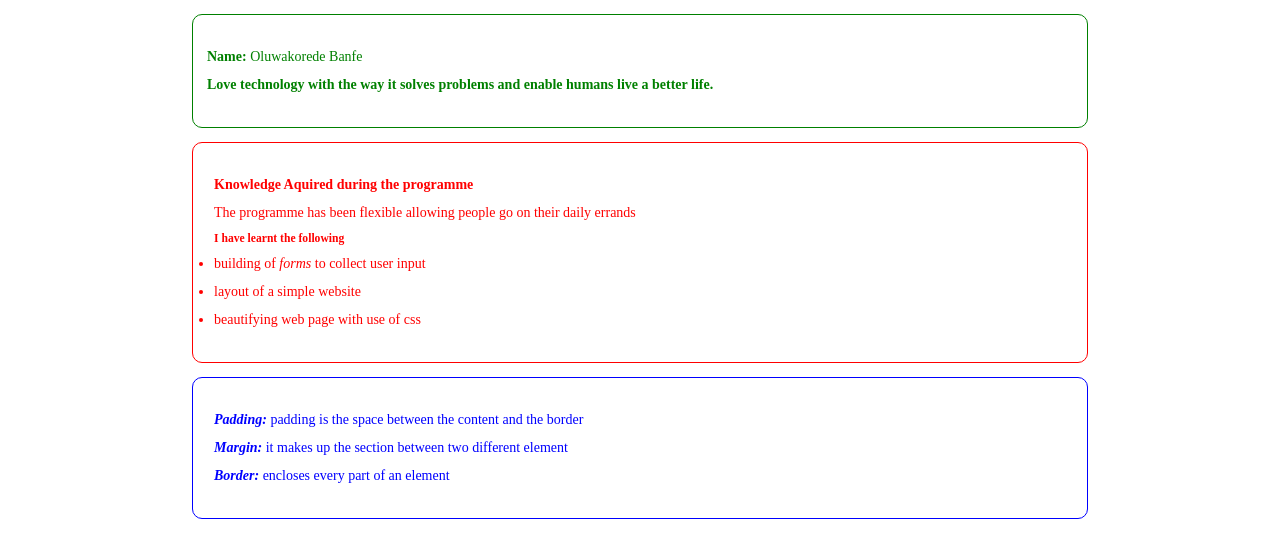
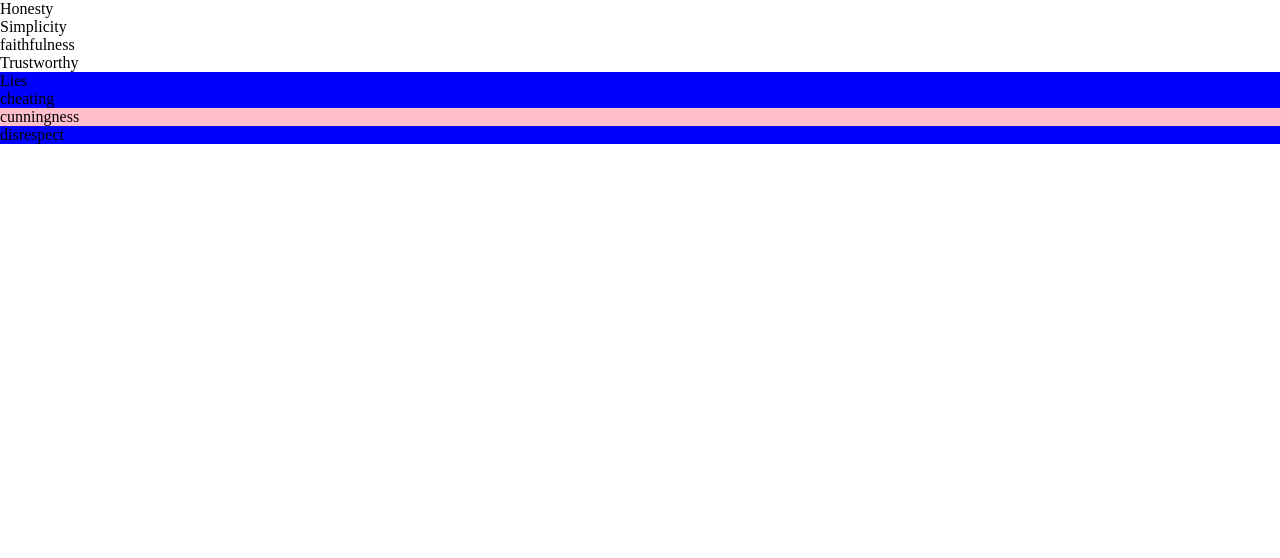
Before and after one commit to koredebanfe/Stuterncss, a plain HTML site: page index.html in a window 1280 px wide. Drawn offline with Linux system fonts and the light colour scheme.

Commit message:
feat:added another branch named css1

```diff
--- a/index.css
+++ b/index.css
@@ -4,50 +4,14 @@
     margin: 0;
 }
 
-h1 {
-    font-size: 18px;
+.ordered__Likes {
+    background-color: blue;
 }
 
-main {
-    max-width: 70vw;
-    margin: 0 auto;
+#ordered__Likes__cunning{
+    background-color: yellow;
 }
 
-.first__section {
-    font-size: 14px;
-    color: green;
-    line-height: 2;
-    border: 1px solid green;
-    border-radius: 10px;
-    padding: 2em 1em;
-    margin-top: 1em;
+.cunning {
+    background-color: blueviolet;
 }
-
-.first__section span {
-    font-weight: 900;
-}
-
-.second__section {
-    color: red;
-    border: 1px solid red;
-    border-radius: 10px;
-    padding: 2em 1.5em;
-    line-height: 2;
-    margin-top: 1em;
-    font-size: 14px;
-}
-
-.third__section {
-    color: blue;
-    border: 1px solid blue ;
-    border-radius: 10px;
-    padding: 2em 1.5em;
-    line-height: 2;
-    margin-top: 1em;
-    font-size: 14px;
-    margin-bottom: 1em;
-}
-
-.third__section span {
-    font-style: italic;
-}
--- a/index.html
+++ b/index.html
@@ -3,44 +3,25 @@
 <head>
     <meta charset="UTF-8">
     <meta http-equiv="X-UA-Compatible" content="IE=edge">
+    <meta name="viewport" content="width=device-width, initial-scale=1.0">
     <link rel="stylesheet" href="./index.css">
-    <meta name="viewport" content="width=device-width, initial-scale=1.0">
-    <title>Introduction to CSS</title>
+    <title>Ordered lists</title>
 </head>
 <body>
     <main>
+        <ul class="unordered__like">
+            <li id="unordered__like__honest">Honesty</li>
+            <li id="unordered__like__simple">Simplicity</li>
+            <li id="unordered__like__faithful">faithfulness</li>
+            <li id="unordered__like__trust">Trustworthy</li>
+        </ul>
 
-        <section class="first__section">
-            <!-- <h1>FIRST SECTION</h1> -->
-            <p><span>Name:</span> Oluwakorede Banfe</p>
-            <h4><i></i></h4>
-           <b>Love technology with the way it solves
-            problems and enable humans live a better life.</b>
-        </section>
-
-        <section class="second__section">
-            <!-- <h1>SECOND SECTION</h1> -->
-            <h4>Knowledge Aquired during the programme</h4>
-
-            <p>The programme has been flexible allowing people go on
-                their daily errands
-            </p>
-            <h5>I have learnt the following<b></b></h5>
-            <ul>
-                <li>building of <i>forms</i>  to collect user input</li>
-                <li>layout of a simple website</li>
-                <li>beautifying web page with use of css</li>
-            </ul>
-        </section>
-
-        <section class="third__section">
-            <!-- <h1>THIRD SECTION</h1> -->
-            <P><span><b>Padding:</b></span> padding is the space between the content
-            and the border</P>
-            <p><span><b>Margin: </b></span>it makes up the section between two different element</p>
-            <P><span><b>Border:</b> </span>encloses every part of an element </P>
-        </section>
+        <ol class="ordered__Likes">
+            <li id="ordered__Likes__lie">Lies</li>
+            <li id="ordered__Likes__cheat">cheating</li>
+            <li id="ordered__Likes__cunning" style="background-color:pink;" class="cunning">cunningness</li>
+            <li id="ordered__Likes__disrespect">disrespect</li>
+        </ol>
     </main>
-
 </body>
 </html>
```
